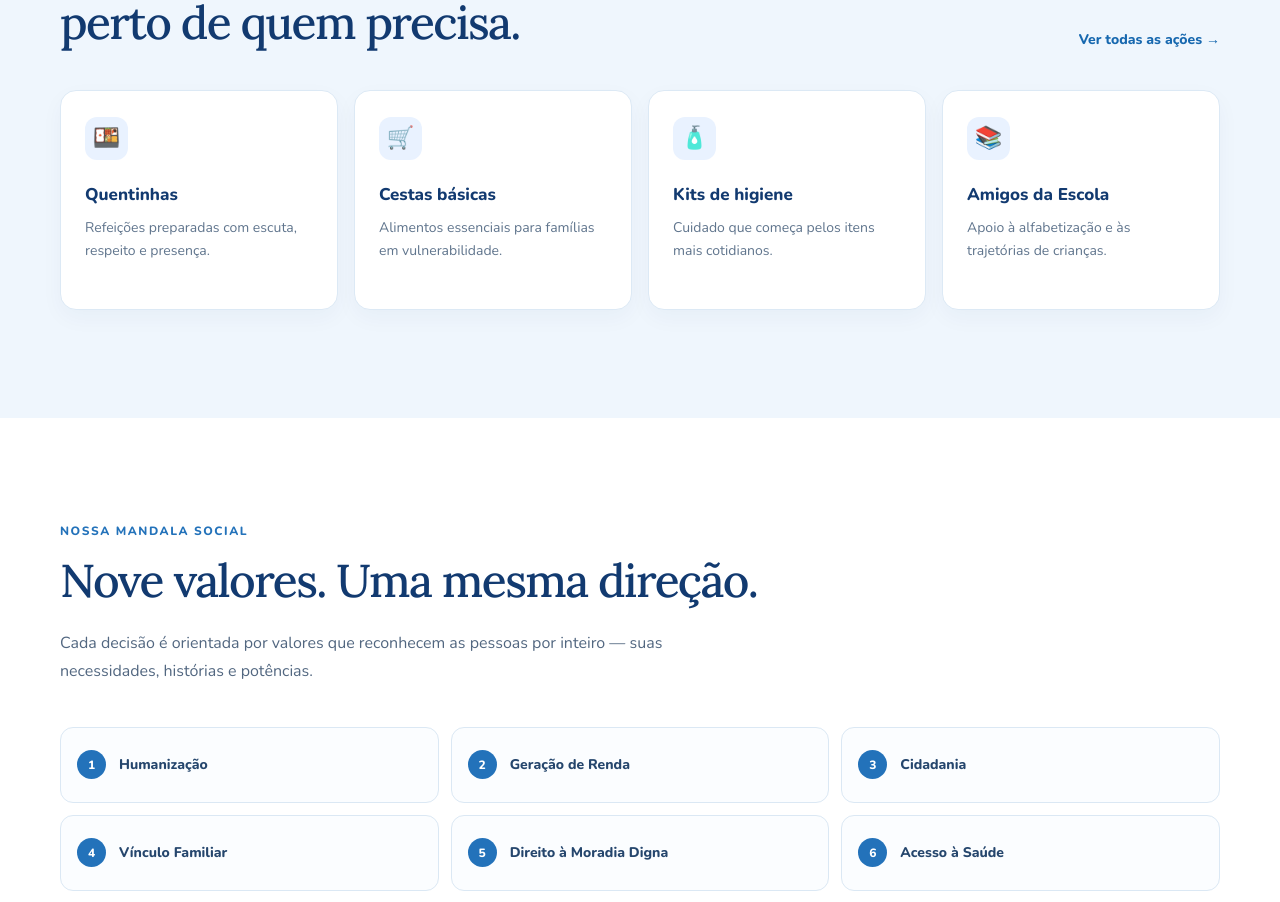
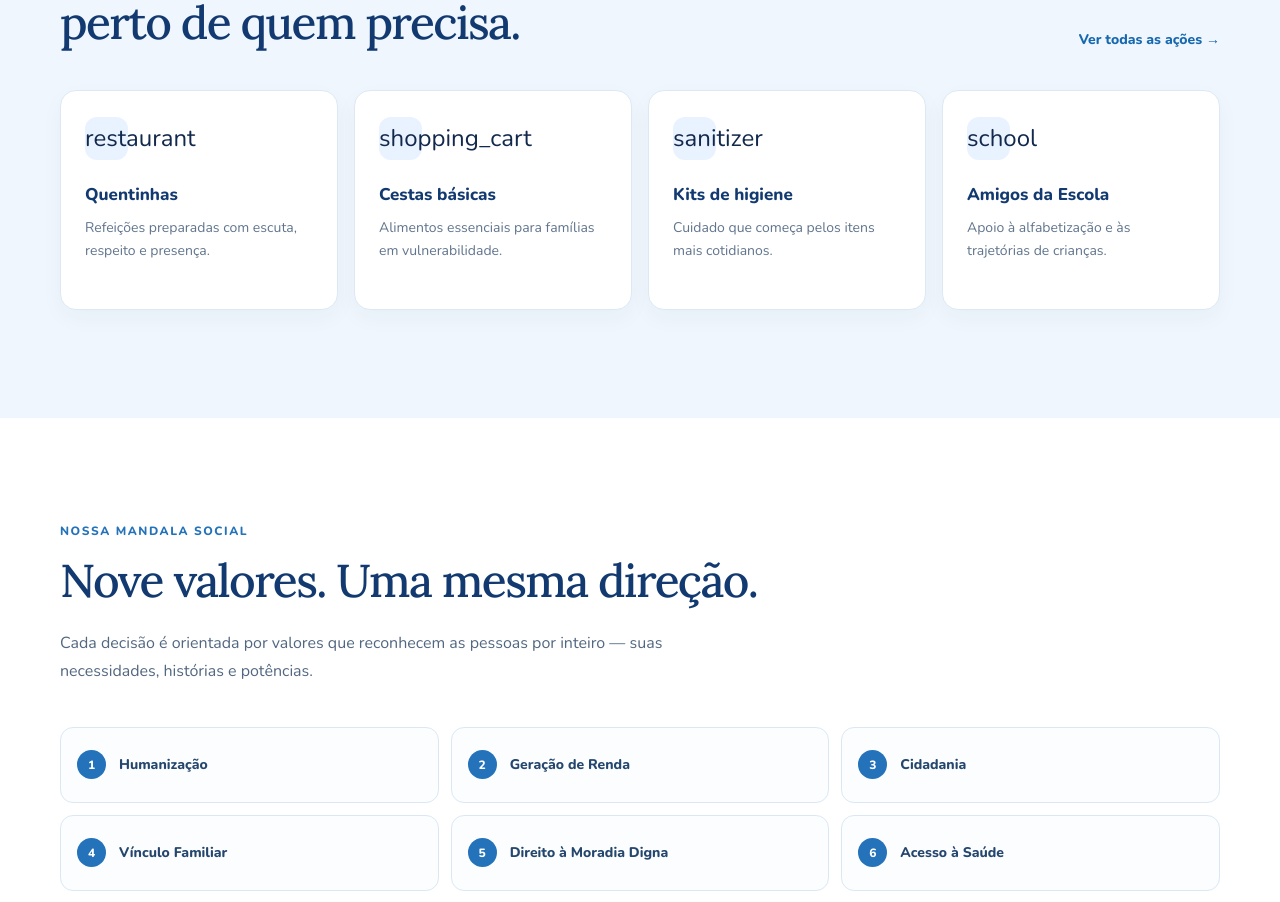
Before and after one commit to RAZIEL-SEC/Trabalho-Web-III, a React (Vite) app: page / in a window 1280 px wide. Shown: the part 1481-2383 px from the top of the page. Built offline with nearby package versions, Linux system fonts and the light colour scheme; the HTML template or start-up script is replaced by a standard one.

Commit message:
Replace emoji with vector icons in Home.tsx

```diff
--- a/src/pages/public/Home.tsx
+++ b/src/pages/public/Home.tsx
@@ -1,10 +1,11 @@
 import { Link } from 'react-router';
+import Icon from '../../components/Icon';
 
 const acoes = [
-  { icon: '🍱', titulo: 'Quentinhas', desc: 'Refeições preparadas com escuta, respeito e presença.' },
-  { icon: '🛒', titulo: 'Cestas básicas', desc: 'Alimentos essenciais para famílias em vulnerabilidade.' },
-  { icon: '🧴', titulo: 'Kits de higiene', desc: 'Cuidado que começa pelos itens mais cotidianos.' },
-  { icon: '📚', titulo: 'Amigos da Escola', desc: 'Apoio à alfabetização e às trajetórias de crianças.' },
+  { icon: 'restaurant', titulo: 'Quentinhas', desc: 'Refeições preparadas com escuta, respeito e presença.' },
+  { icon: 'shopping_cart', titulo: 'Cestas básicas', desc: 'Alimentos essenciais para famílias em vulnerabilidade.' },
+  { icon: 'sanitizer', titulo: 'Kits de higiene', desc: 'Cuidado que começa pelos itens mais cotidianos.' },
+  { icon: 'school', titulo: 'Amigos da Escola', desc: 'Apoio à alfabetização e às trajetórias de crianças.' },
 ];
 const valores = ['Humanização', 'Geração de Renda', 'Cidadania', 'Vínculo Familiar', 'Direito à Moradia Digna', 'Acesso à Saúde', 'Segurança Alimentar', 'Conscientização', 'Direito à Educação'];
 
@@ -24,7 +25,7 @@ export default function Home() {
     </div></section>
     <section className="actions-section"><div className="site-container">
       <div className="section-heading"><div><p className="section-kicker">Onde a ajuda acontece</p><h2 className="section-title">Ações que chegam perto de quem precisa.</h2></div><Link className="text-link" to="/nossas-acoes">Ver todas as ações →</Link></div>
-      <div className="action-grid">{acoes.map((acao) => <article className="action-card" key={acao.titulo}><div className="action-icon" aria-hidden="true">{acao.icon}</div><h3>{acao.titulo}</h3><p>{acao.desc}</p></article>)}</div>
+      <div className="action-grid">{acoes.map((acao) => <article className="action-card" key={acao.titulo}><div className="action-icon"><Icon name={acao.icon} size={24} /></div><h3>{acao.titulo}</h3><p>{acao.desc}</p></article>)}</div>
     </div></section>
     <section className="values-section"><div className="site-container"><p className="section-kicker">Nossa mandala social</p><h2 className="section-title">Nove valores. Uma mesma direção.</h2><p className="section-text" style={{ maxWidth: 620 }}>Cada decisão é orientada por valores que reconhecem as pessoas por inteiro — suas necessidades, histórias e potências.</p><div className="values-grid">{valores.map((valor, index) => <div className="value-pill" key={valor}><span className="value-number">{index + 1}</span>{valor}</div>)}</div></div></section>
     <section className="community-cta"><div className="site-container cta-box"><div><p className="eyebrow">Uma comunidade mais forte começa aqui</p><h2 className="section-title">O seu gesto pode abrir espaço para novos começos.</h2><p className="section-text">Doe, seja voluntário ou aproxime a sua organização. Há muitas formas de caminhar com a gente.</p></div><Link to="/como-ajudar" className="button-primary">Quero fazer parte</Link></div></section>
```
